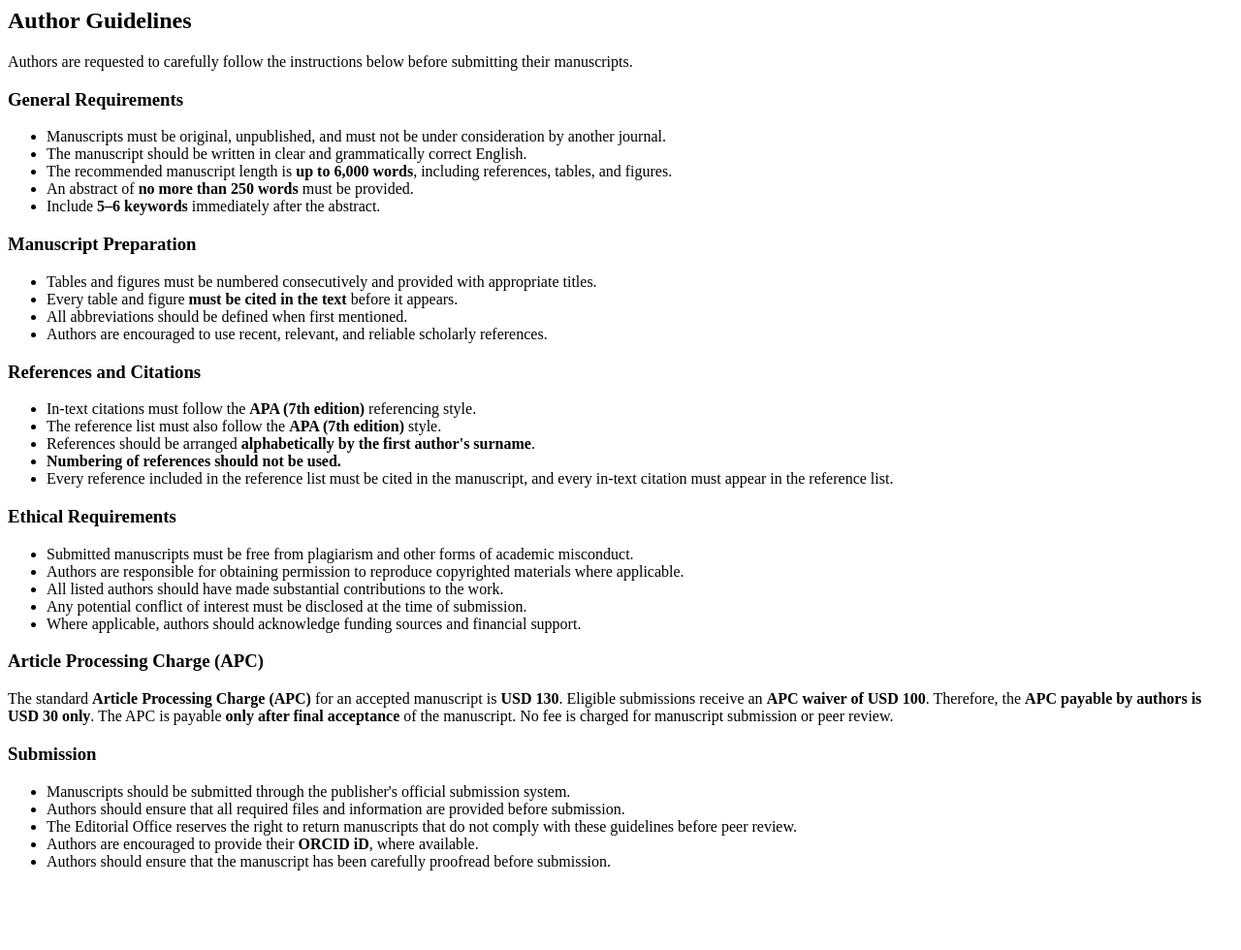
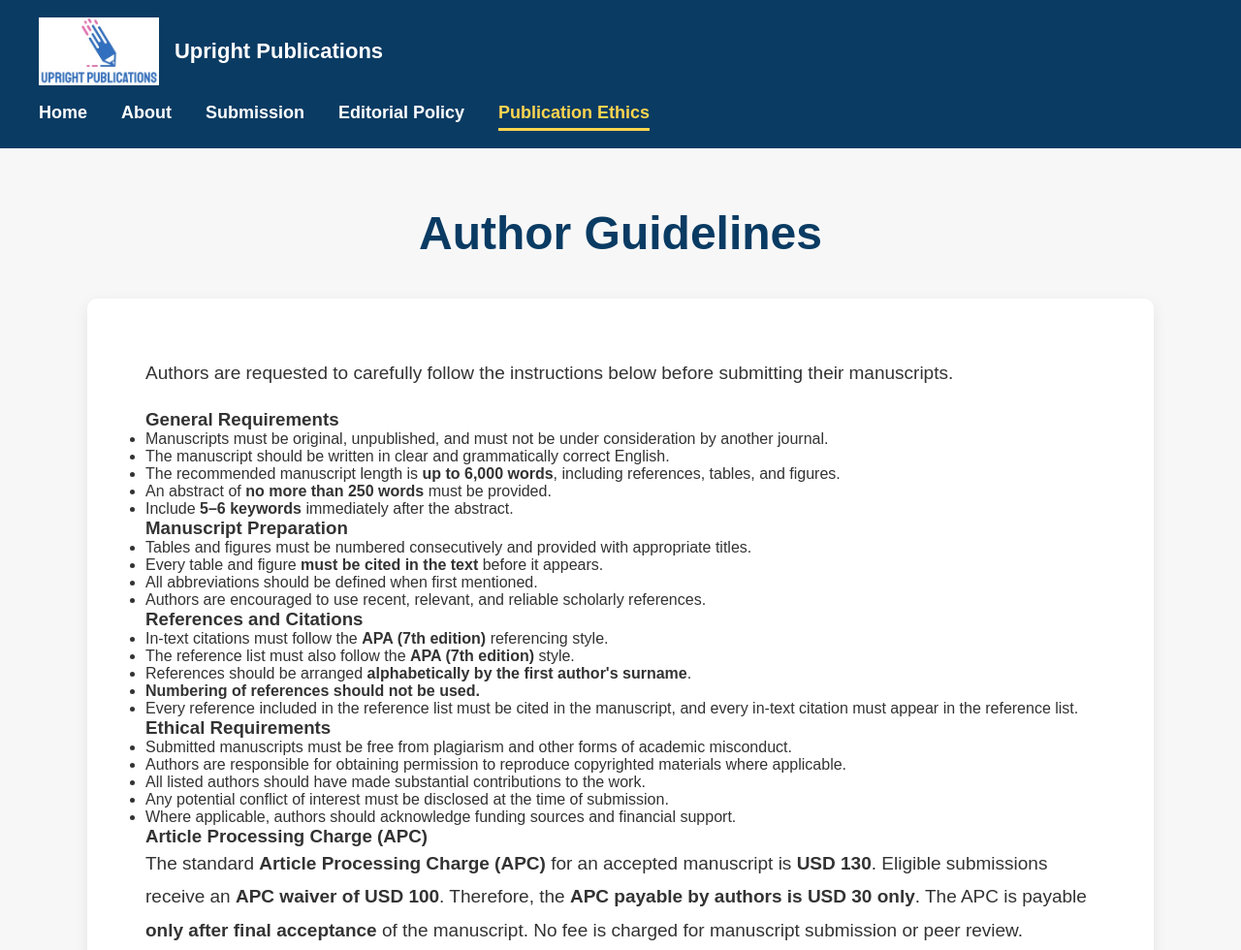
Before and after one commit to uprightpub/uprightpub.github.io, a plain HTML site: page author-guidelines.html in a window 1280 px wide. Shown: the top 980 px of the page at 97% size. Before the commit the page ends 914 px from the top, so only its background shows below. Drawn offline with Linux system fonts and the light colour scheme.

Commit message:
Update author-guidelines.html

```diff
--- a/author-guidelines.html
+++ b/author-guidelines.html
@@ -1,4 +1,144 @@
-<h2>Author Guidelines</h2>
+<!DOCTYPE html>
+<html lang="en">
+<head>
+<meta charset="UTF-8">
+<meta name="viewport" content="width=device-width, initial-scale=1.0">
+
+<link rel="icon" type="image/png" href="assets/images/up-fevicon.png">
+
+<title>Publication Ethics | Upright Publications</title>
+
+<style>
+
+*{
+margin:0;
+padding:0;
+box-sizing:border-box;
+}
+
+body{
+font-family:Arial,Helvetica,sans-serif;
+background:#f7f7f7;
+color:#333;
+}
+
+header{
+background:#0a3b63;
+padding:18px 40px;
+}
+
+.logo{
+display:flex;
+align-items:center;
+margin-bottom:18px;
+}
+
+.logo img{
+height:70px;
+margin-right:16px;
+}
+
+.logo h2{
+color:#fff;
+font-size:22px;
+}
+
+nav{
+display:flex;
+gap:35px;
+flex-wrap:wrap;
+}
+
+nav a{
+color:#fff;
+text-decoration:none;
+font-weight:bold;
+font-size:18px;
+}
+
+nav a:hover{
+text-decoration:underline;
+}
+
+.page-title{
+text-align:center;
+font-size:48px;
+color:#0a3b63;
+margin:60px 0 40px;
+}
+
+.container{
+max-width:1100px;
+margin:0 auto 80px;
+background:#fff;
+padding:60px;
+border-radius:10px;
+box-shadow:0 5px 15px rgba(0,0,0,.08);
+}
+
+.container h2{
+color:#0a3b63;
+margin-top:35px;
+margin-bottom:15px;
+font-size:34px;
+}
+
+.container h2:first-child{
+margin-top:0;
+}
+
+.container p{
+font-size:19px;
+line-height:1.8;
+margin-bottom:20px;
+}
+
+footer{
+background:#222;
+color:#fff;
+text-align:center;
+padding:25px;
+font-size:16px;
+}
+
+nav a.active{
+    color:#ffd54f;
+    border-bottom:3px solid #ffd54f;
+    padding-bottom:5px;
+}
+
+</style>
+
+</head>
+
+<body>
+
+<header>
+
+<div class="logo">
+<img src="assets/images/up-logo.png" alt="Upright Publications">
+<h2>Upright Publications</h2>
+</div>
+
+<nav>
+
+<a href="index.html">Home</a>
+
+<a href="about.html">About</a>
+
+<a href="submission.html">Submission</a>
+
+<a href="editorial-policy.html">Editorial Policy</a>
+
+<a href="publication-ethics.html" class="active">Publication Ethics</a>
+
+</nav>
+
+</header>
+
+<h1 class="page-title">Author Guidelines</h1>
+
+<div class="container">
 
 <p>
 Authors are requested to carefully follow the instructions below before submitting their manuscripts.
@@ -58,3 +198,14 @@ The standard <strong>Article Processing Charge (APC)</strong> for an accepted ma
 <li>Authors are encouraged to provide their <strong>ORCID iD</strong>, where available.</li>
 <li>Authors should ensure that the manuscript has been carefully proofread before submission.</li>
 </ul>
+
+</div>
+
+<footer>
+
+© 2026 Upright Publications. All Rights Reserved.
+
+</footer>
+
+</body>
+</html>
```
